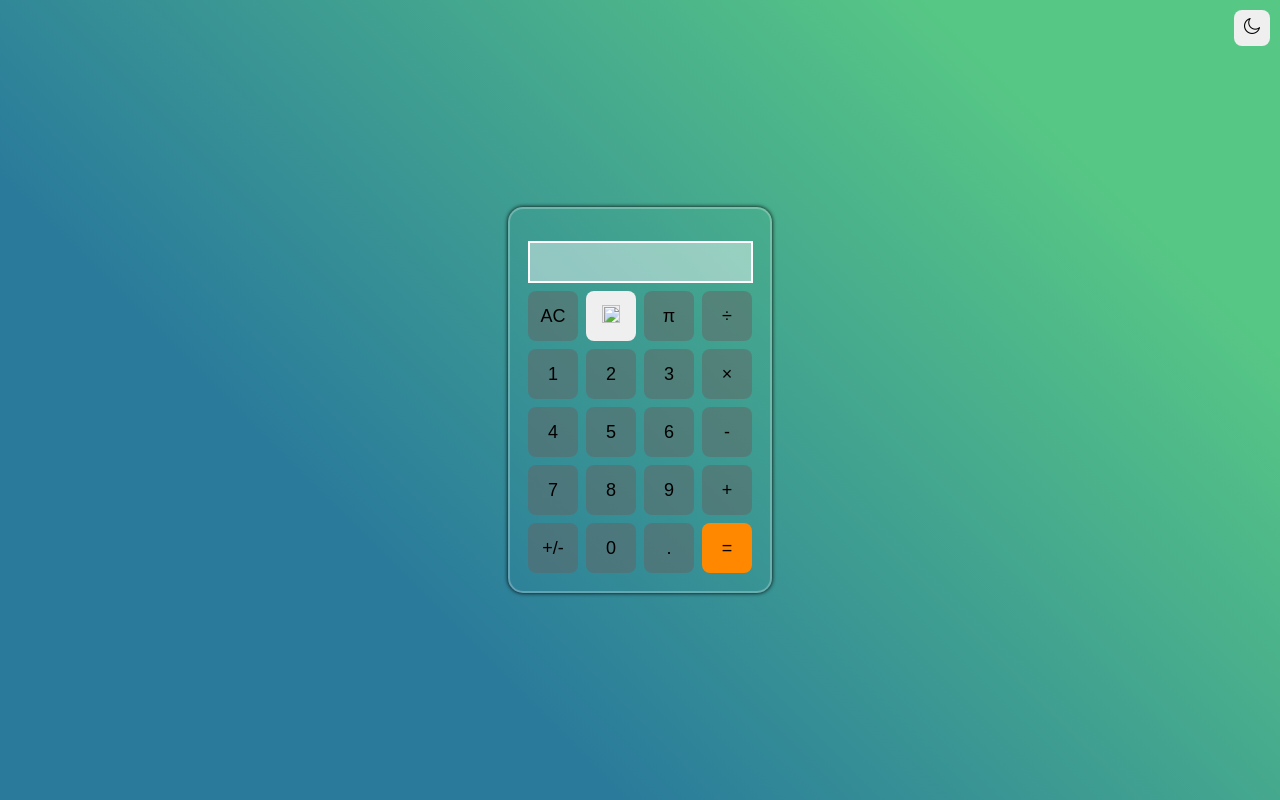
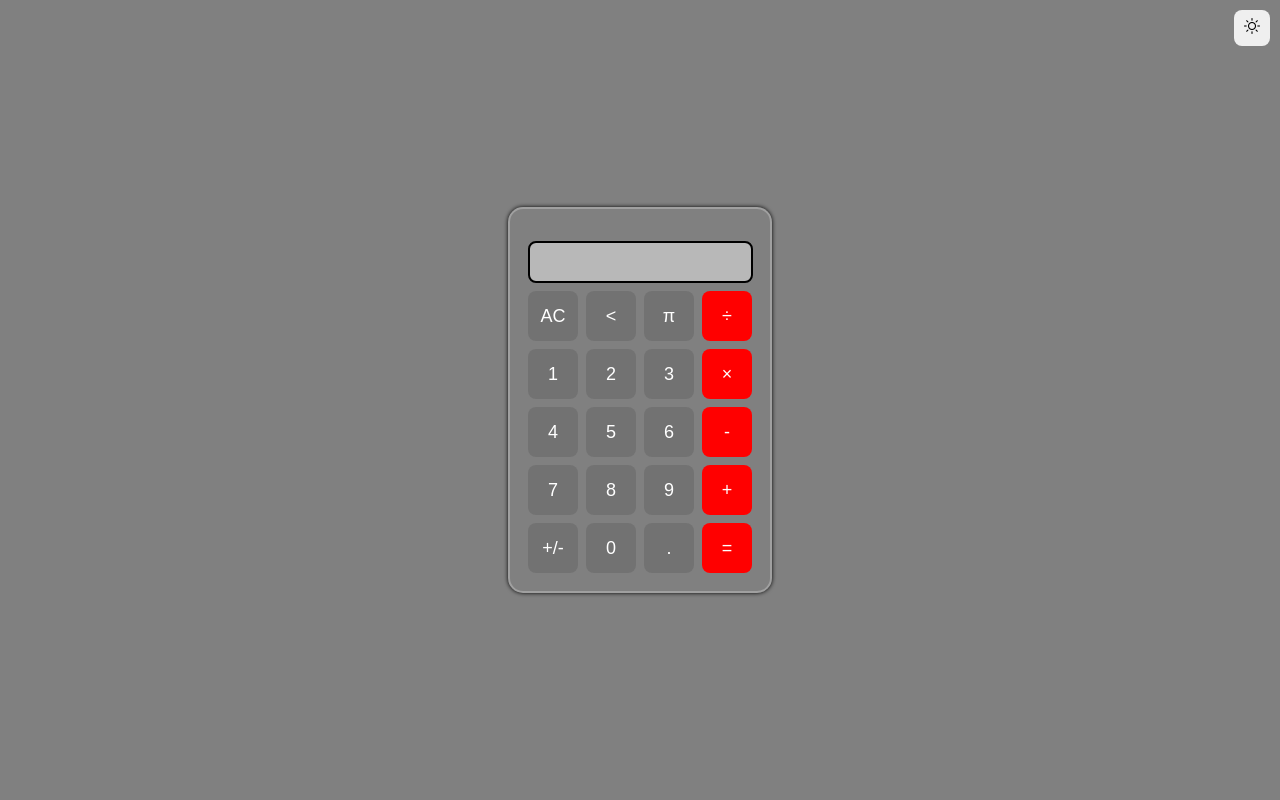
Before and after one commit to yuval-goldberg/calculator, a plain HTML site: page index.html in a window 1280 px wide. Both pictures are taken after a click on the button 1252 px from the left and 28 px from the top of the page. Drawn offline with Linux system fonts and the light colour scheme.

Commit message:
finishing styling and adding dark mode and light mode

```diff
--- a/index.html
+++ b/index.html
@@ -10,7 +10,8 @@
 </head>
 
 <body>
-    <button class="dark-mode-btn"><img src="images/moon.png" width="16px" height="16px" alt="moon"></button>
+    <button class="dark-mode-btn"><img src="images/moon.png" width="16px" height="16px" alt="moon"
+            id="dm-image"></button>
     <div class="calculator">
         <div class="input-div">
             <input type="text" class="expression-input">
@@ -18,28 +19,28 @@
         <div class="operators">
             <div class="row one">
                 <button class="module-operator" id="clear">AC</button>
-                <button class="delete-operator" id="backspace"><img src="images/delete.png" width="18px"
-                        height="18px"></button>
-                <button class="number-operator" id="parentheses">π</button>
-                <button class="number-operator">÷</button>
+                <button class="delete-operator" id="backspace">
+                    < </button>
+                        <button class="number-operator" id="parentheses">π</button>
+                        <button class="number-operator module">÷</button>
             </div>
             <div class="row two">
                 <button class="number-operator">1</button>
                 <button class="number-operator">2</button>
                 <button class="number-operator">3</button>
-                <button class="number-operator">×</button>
+                <button class="number-operator module">×</button>
             </div>
             <div class="row three">
                 <button class="number-operator">4</button>
                 <button class="number-operator">5</button>
                 <button class="number-operator">6</button>
-                <button class="number-operator">-</button>
+                <button class="number-operator module">-</button>
             </div>
             <div class="row four">
                 <button class="number-operator">7</button>
                 <button class="number-operator">8</button>
                 <button class="number-operator">9</button>
-                <button class="number-operator">+</button>
+                <button class="number-operator module">+</button>
             </div>
             <div class="row five">
                 <button class="number-operator" id="plus-minus">+/-</button>
--- a/index.js
+++ b/index.js
@@ -4,10 +4,36 @@ const clearButton = document.querySelector('#clear')
 const equalButton = document.querySelector('.equal-operator')
 const deleteButton = document.querySelector('.delete-operator')
 
+const DOM_ROOT = document.querySelector(':root')
+const rootStyles = getComputedStyle(DOM_ROOT)
+
+const DMImage = document.getElementById('dm-image')
+
+
 // Switching to dark mode button
 const darkModeButton = document.querySelector('.dark-mode-btn')
 
+// MUST Global variables
+let lightMode = true
 let isOperatorExist = false
+
+darkModeButton.addEventListener('click', (event) => {
+    if (lightMode) {
+        DOM_ROOT.style.setProperty('--background', 'gray')
+        DOM_ROOT.style.setProperty('--math-operator-color', 'red')
+        DOM_ROOT.style.setProperty('--text-color', 'white')
+        DMImage.src = 'images/sun.png'
+
+        lightMode = false
+    } else {
+        DOM_ROOT.style.setProperty('--background', '#f1f1f1')
+        DOM_ROOT.style.setProperty('--math-operator-color', '#ff8800')
+        DOM_ROOT.style.setProperty('--text-color', 'black')
+        DMImage.src = 'images/moon.png'
+
+        lightMode = true
+    }
+})
 
 function findCurrentOperator(expression) {
     if (expression.includes("+")) {
@@ -24,7 +50,6 @@ function findCurrentOperator(expression) {
 numberButtons.forEach((button) => {
     button.addEventListener('click', (event) => {
         let currentValue = button.textContent
-
         if ((currentValue === '+' || currentValue === '-' || currentValue === '×' || currentValue === '÷')) {
 
             if (isOperatorExist) {
@@ -43,8 +68,6 @@ numberButtons.forEach((button) => {
         if (currentValue === "π") currentValue = Math.PI.toFixed(3)
         textInput.value += currentValue
     })
-
-
 })
 
 clearButton.addEventListener('click', (event) => {
--- a/styles.css
+++ b/styles.css
@@ -1,6 +1,13 @@
 :root {
-    --number-color: rgb(100, 100, 100, 0.5);
-    --math-operator-color: rgb(255, 136, 0);
+    --number-color: #64646480;
+    --math-operator-color: #ff8800;
+    --background: #f1f1f1;
+    --border-color: #ffffff40;
+    --text-color: black;
+}
+
+* {
+    transition: 0.1s;
 }
 
 body {
@@ -9,8 +16,7 @@ body {
     display: flex;
     justify-content: center;
     align-items: center;
-    background: #2A7B9B;
-    background: linear-gradient(45deg, rgba(42, 123, 155, 1) 30%, rgba(87, 199, 133, 1) 83%);
+    background-color: var(--background);
     box-sizing: border-box;
     min-height: 100vh;
 }
@@ -23,7 +29,7 @@ body {
     align-items: center;
     padding: 24px 10px 10px 10px;
     border-radius: 15px;
-    border: 2px solid rgb(255, 255, 255, 0.25);
+    border: 2px solid var(--border-color);
     box-shadow: 0 0 4px black;
 }
 
@@ -40,7 +46,7 @@ button {
     border-radius: 8px;
     border: none;
     font-size: 18px;
-    color: black;
+    color: var(--text-color);
     transition: 0.1s;
 }
 
@@ -49,11 +55,12 @@ button:hover {
 }
 
 .number-operator,
-.module-operator {
+.delete-operator,
+#clear {
     background-color: var(--number-color)
 }
 
-.math-operator,
+.module,
 .equal-operator {
     background-color: var(--math-operator-color);
 }
@@ -70,7 +77,8 @@ button:hover {
     margin: 8px 0 0 0;
     font-size: 24px;
     background-color: #ffffff70;
-    border: 2px solid white;
+    border: 2px solid black;
+    border-radius: 8px;
 }
 
 .expression-input:focus {
```
